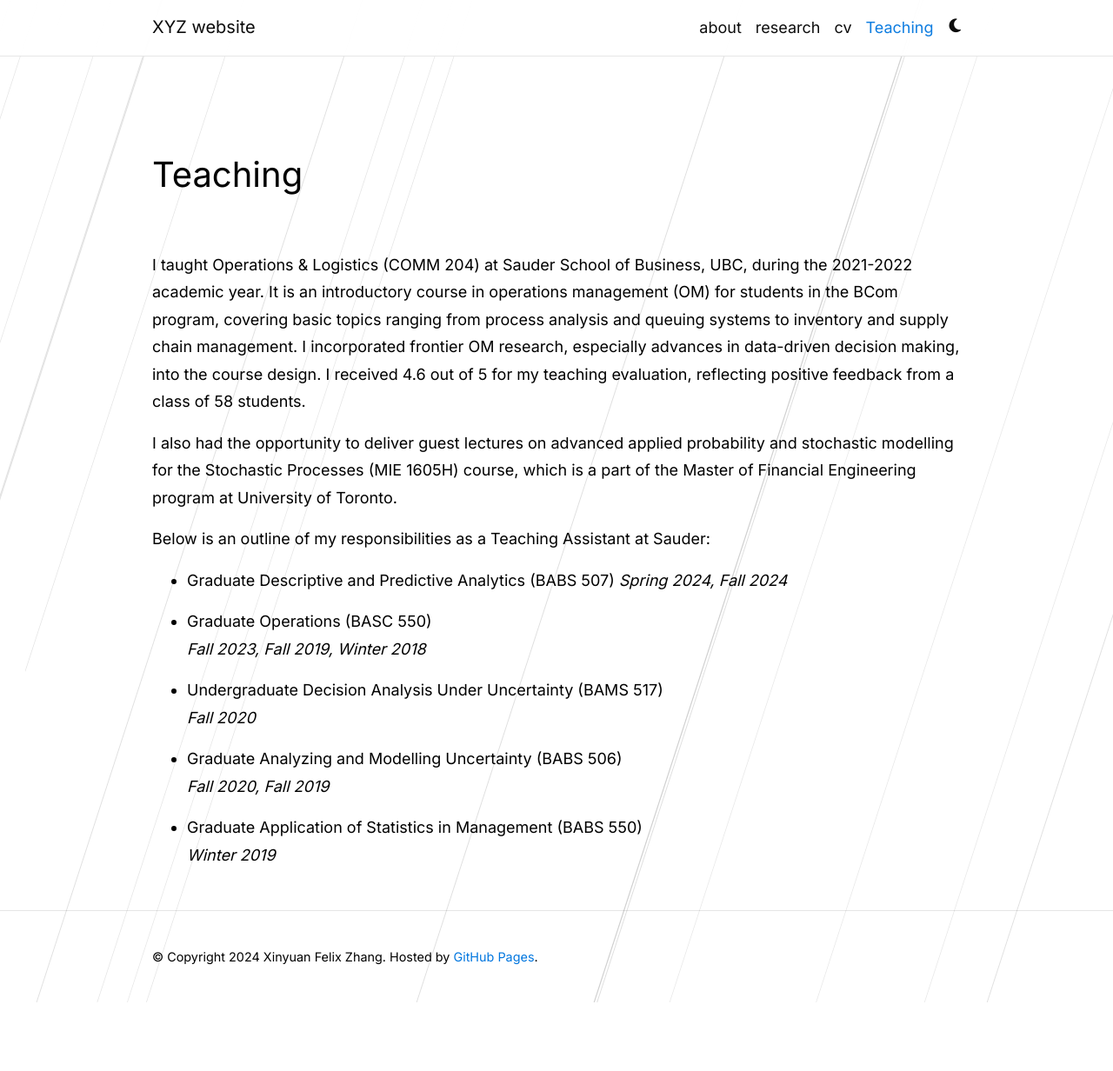
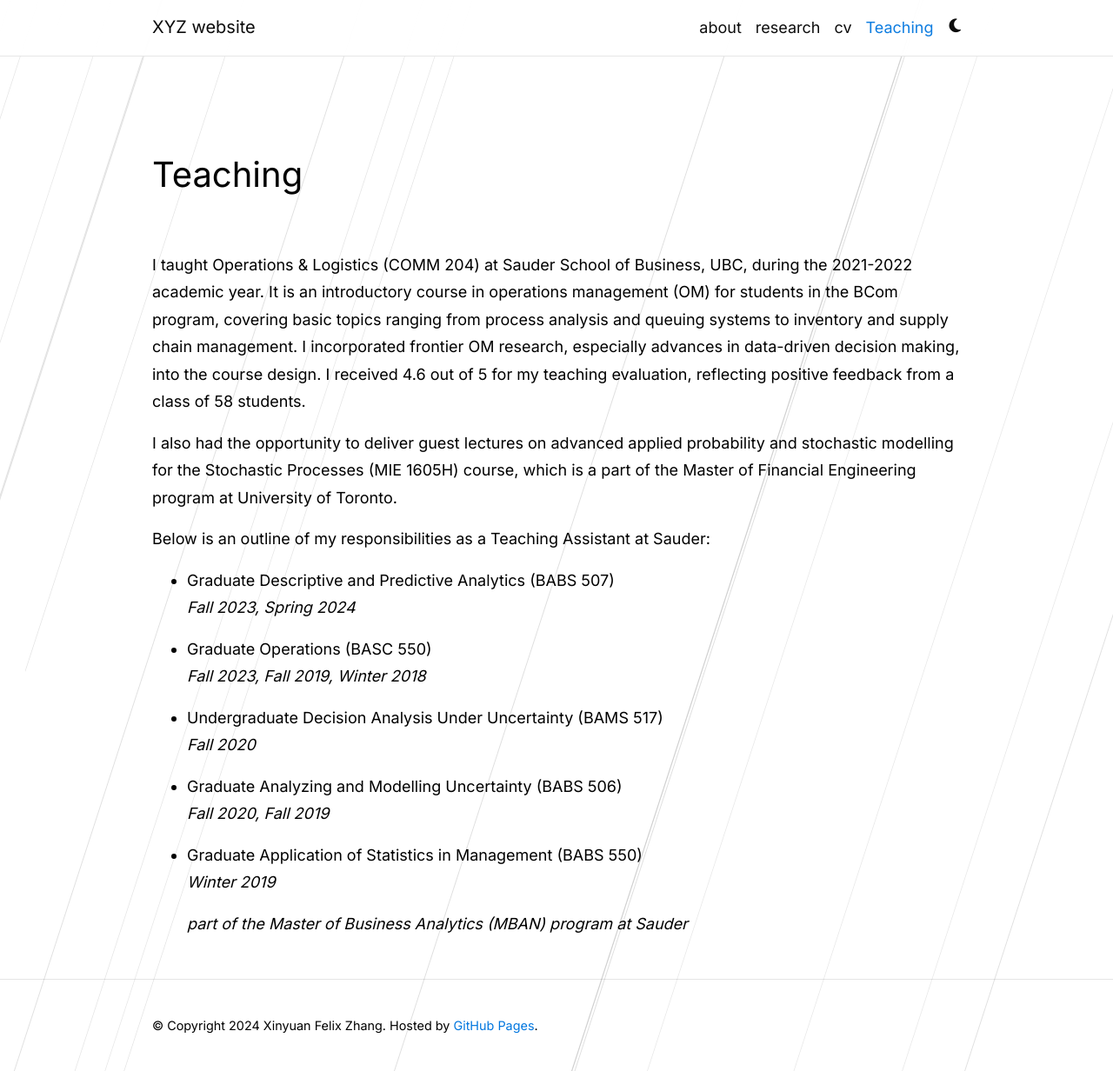
Before and after one commit to xyz2023ca/xyz2023ca.github.io, a Jekyll site: the page built from _pages/teaching.md, in a window 1280 px wide and 1232 px high. Shown: the whole window at 87% size. Built offline with Jekyll 4.4.1, drawn with Linux system fonts in a browser that asks for light colours; comment, search, counter and statistics services are not loaded; a style sheet for code colours, icons or effects is not loaded.

Commit message:
Update teaching.md

```diff
--- a/_pages/teaching.md
+++ b/_pages/teaching.md
@@ -17,7 +17,7 @@
 Below is an outline of my responsibilities as a Teaching Assistant at Sauder:
 
 - **Graduate Descriptive and Predictive Analytics (BABS 507)**
-  _Spring 2024, Fall 2024_
+  _Fall 2023, Spring 2024_
 
 - **Graduate Operations (BASC 550)**
   _Fall 2023, Fall 2019, Winter 2018_
@@ -30,3 +30,5 @@
 
 - **Graduate Application of Statistics in Management (BABS 550)**
   _Winter 2019_
+
+  _part of the Master of Business Analytics (MBAN) program at Sauder_
```
